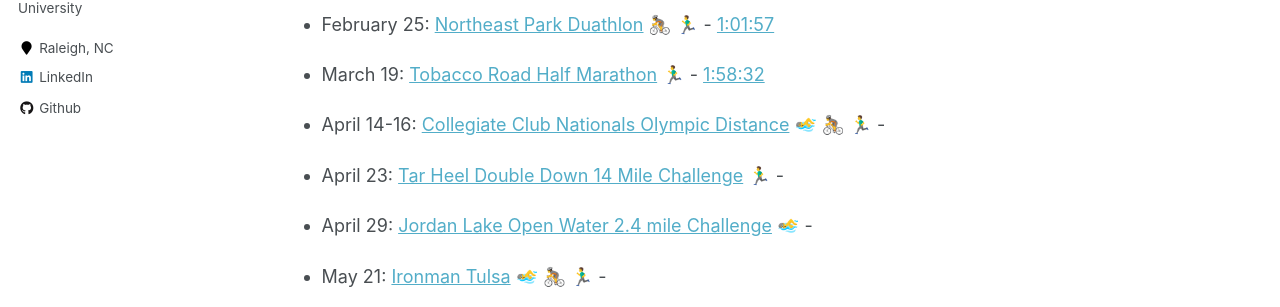
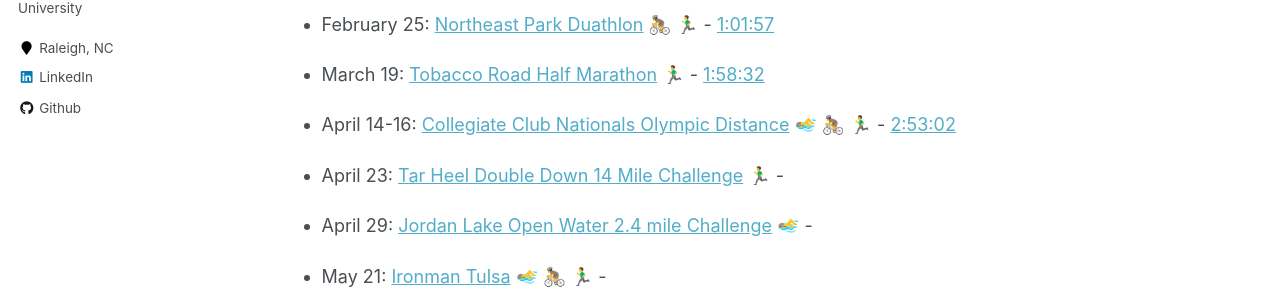
Before and after one commit to caratliff/caratliff.github.io, a Jekyll site: the page built from _pages/race-calendar.md, in a window 1280 px wide and 957 px high. Shown: the part 427-734 px from the top of the window. Built offline with Jekyll 4.4.1, drawn with Linux system fonts in a browser that asks for light colours; emoji names are drawn with the system emoji font.

Commit message:
Update race-calendar.md

```diff
--- a/_pages/race-calendar.md
+++ b/_pages/race-calendar.md
@@ -24,7 +24,7 @@ redirect_from:
 
 <!--- Tour of Georgia Grand Fondo:  April 16, 2023-->
 
-- April 14-16: [Collegiate Club Nationals Olympic Distance](https://www.usatrichamps.com) :swimming_man: :bicyclist: :running_man: -
+- April 14-16: [Collegiate Club Nationals Olympic Distance](https://www.usatrichamps.com) :swimming_man: :bicyclist: :running_man: - [2:53:02](https://track.rtrt.me/e/USAT-COLLEGIATE-CLUB-NATIONALS-23#/tracker/RXBK3GY5)
 
 - April 23: [Tar Heel Double Down 14 Mile Challenge](https://capstoneraces.com/tar-heel-10-miler/results-and-photos/) :running_man: -
 
```
